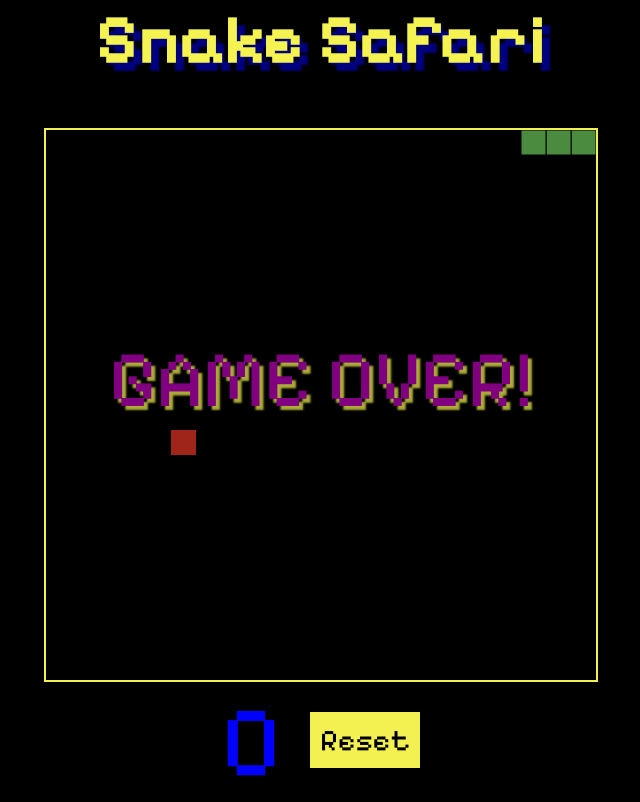
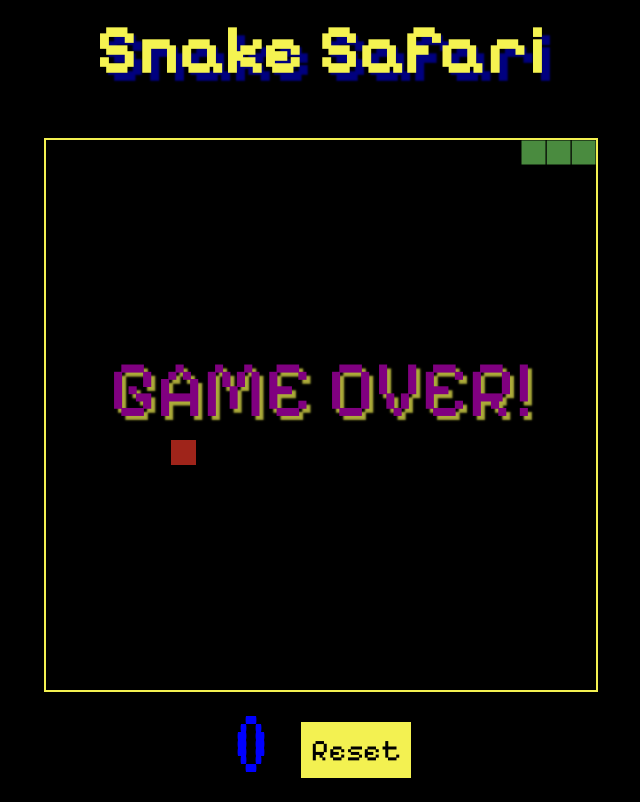
Before and after one commit to Nazaninmohammadii/snake-safari, a PHP site: page / in a window 1280 px wide. Shown: the whole page, without its empty margins (319-959 px from the left). After the commit the page ends 778 px from the top, so only its background shows below. Run offline with PHP 8.4, Linux system fonts and the light colour scheme.

Commit message:
Address issue with the shadow for the apple and snake after clicking "reset" button and change font for the numbers for better readability.

```diff
--- a/css/style.css
+++ b/css/style.css
@@ -1,4 +1,4 @@
-@import url('https://fonts.googleapis.com/css2?family=Pixelify+Sans:wght@400;700&display=swap');
+@import url('https://fonts.googleapis.com/css2?family=Pixelify+Sans:wght@400;700&family=VT323&display=swap');
 
 body {
   background-color: black;
@@ -41,6 +41,7 @@ body {
   font-size: 100px;
   color: blue;
   flex: 1;
+  font-family: 'VT323', monospace;
 }
 
 #resetButton{
--- a/js/app.js
+++ b/js/app.js
@@ -162,6 +162,13 @@ function displayGameOver(){
     context.shadowOffsetY = 4;
 
     context.fillText("GAME OVER!", gameWidth / 2, gameHeight / 2);
+
+    // Reset shadow properties
+    context.shadowColor = 'transparent';
+    context.shadowBlur = 0;
+    context.shadowOffsetX = 0;
+    context.shadowOffsetY = 0;
+
     running = false;
 };
 
```
